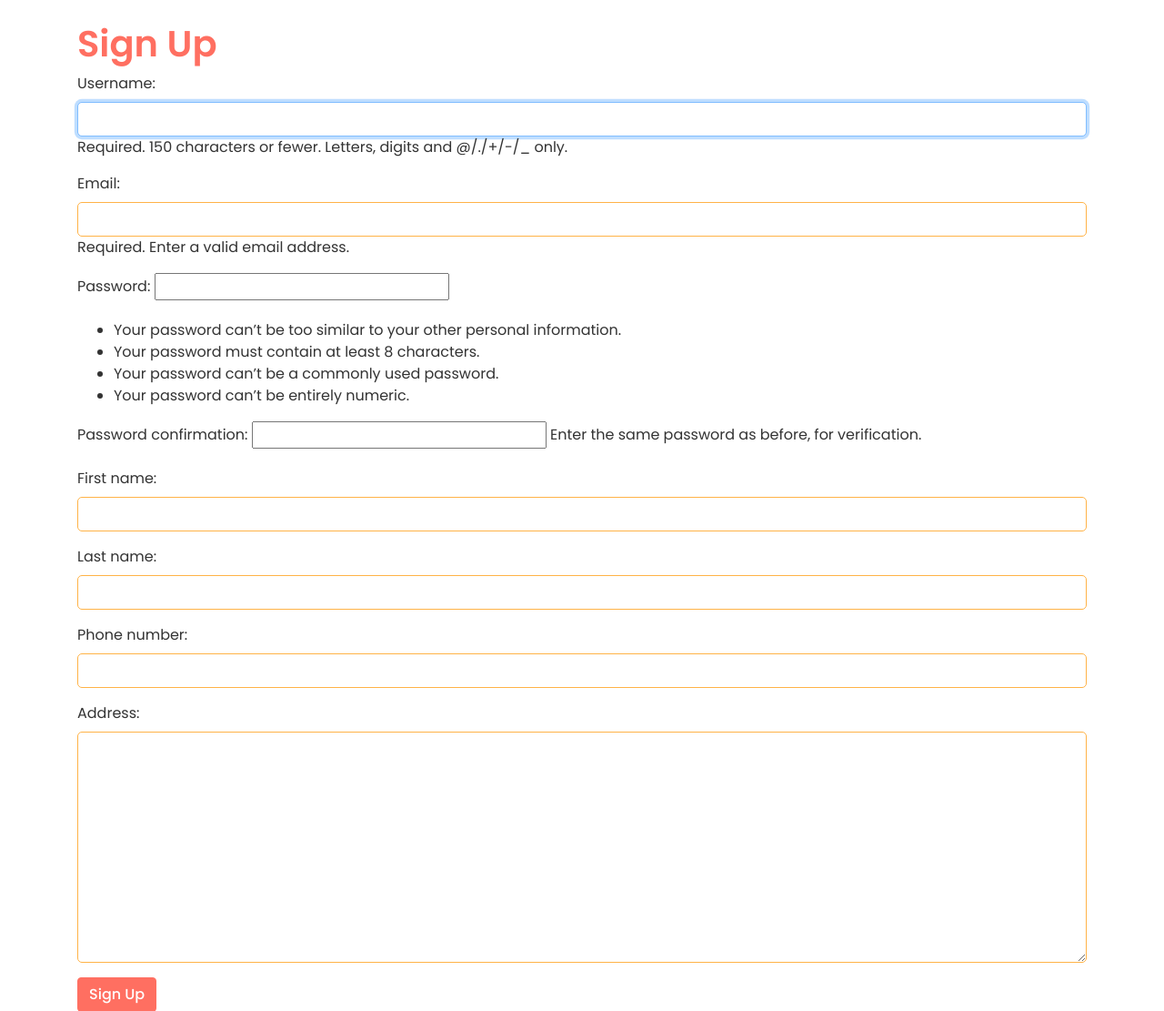
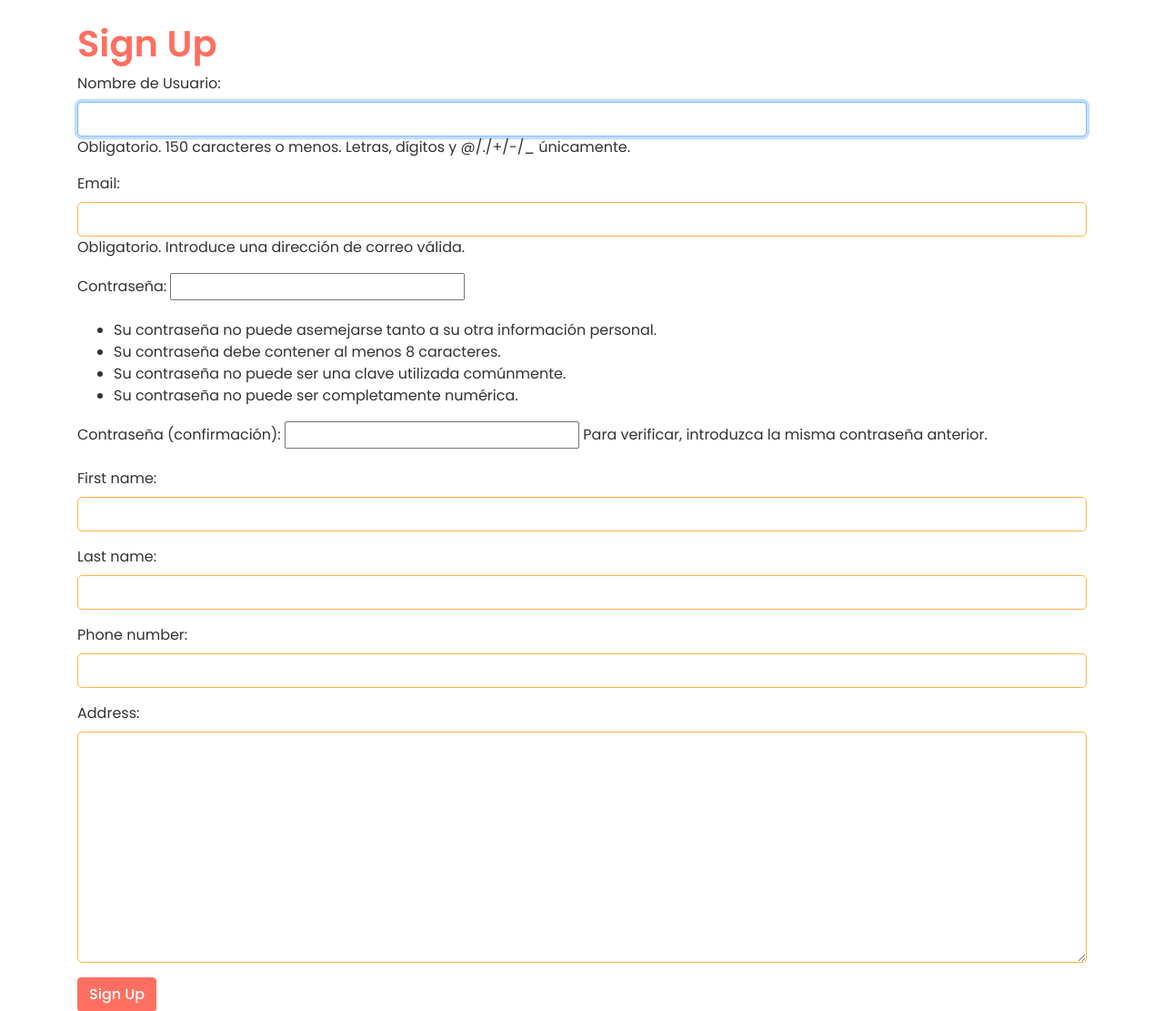
Before and after one commit to javiersilva25/hotelVeranum, a Django app: page /signup/ in a window 1280 px wide. Shown: the part 56-1167 px from the top of the page at 91% size. Run offline with Django 5.2, Linux system fonts and the light colour scheme; some libraries are stand-ins or nearby versions.

Commit message:
A español todo

```diff
--- a/hotel_management/hotel_management/settings.py
+++ b/hotel_management/hotel_management/settings.py
@@ -104,7 +104,7 @@ AUTH_PASSWORD_VALIDATORS = [
 # Internationalization
 # https://docs.djangoproject.com/en/5.0/topics/i18n/
 
-LANGUAGE_CODE = 'en-us'
+LANGUAGE_CODE = 'es'
 
 TIME_ZONE = 'UTC'
 
--- a/hotel_management/reservations/forms.py
+++ b/hotel_management/reservations/forms.py
@@ -1,6 +1,7 @@
 from django import forms
 from django.contrib.auth.forms import UserCreationForm, AuthenticationForm
 from django.contrib.auth.models import User
+from django.utils.translation import gettext as _
 from .models import Guest, Reservation, Room
 
 class GuestForm(forms.ModelForm):
@@ -8,18 +9,40 @@ class GuestForm(forms.ModelForm):
         model = Guest
         fields = ['first_name', 'last_name', 'email', 'phone_number', 'address']
         widgets = {
-            'Nombre': forms.TextInput(attrs={'class': 'form-control'}),
-            'Apellido': forms.TextInput(attrs={'class': 'form-control'}),
-            'Correo': forms.EmailInput(attrs={'class': 'form-control'}),
-            'Telefono': forms.TextInput(attrs={'class': 'form-control'}),
-            'direccion': forms.Textarea(attrs={'class': 'form-control'}),
+            'first_name': forms.TextInput(attrs={'class': 'form-control'}),
+            'last_name': forms.TextInput(attrs={'class': 'form-control'}),
+            'email': forms.EmailInput(attrs={'class': 'form-control'}),
+            'phone_number': forms.TextInput(attrs={'class': 'form-control'}),
+            'address': forms.Textarea(attrs={'class': 'form-control'}),
+        }
+        labels = {
+            'first_name': _('Nombre'),
+            'last_name': _('Apellido'),
+            'email': _('Correo Electrónico'),
+            'phone_number': _('Número de Teléfono'),
+            'address': _('Dirección'),
         }
         help_texts = {
-            'first_name': 'Ingresa tu nombre',
-            'last_name': 'Ingresa tu apellido',
-            'email': 'Ingresa tu correo',
-            'phone_number': 'Ingresa un número de teléfono válido',
-            'address': 'Ingresa tu dirección',
+            'first_name': _('Introduce tu nombre'),
+            'last_name': _('Introduce tu apellido'),
+            'email': _('Introduce tu correo electrónico'),
+            'phone_number': _('Introduce tu número de teléfono'),
+            'address': _('Introduce tu dirección'),
+        }
+        error_messages = {
+            'first_name': {
+                'required': _('Este campo es obligatorio.'),
+            },
+            'last_name': {
+                'required': _('Este campo es obligatorio.'),
+            },
+            'email': {
+                'required': _('Este campo es obligatorio.'),
+                'invalid': _('Introduce una dirección de correo electrónico válida.'),
+            },
+            'phone_number': {
+                'required': _('Este campo es obligatorio.'),
+            },
         }
 
 class ReservationForm(forms.ModelForm):
@@ -31,14 +54,56 @@ class ReservationForm(forms.ModelForm):
             'check_in_date': forms.DateInput(attrs={'class': 'form-control', 'type': 'date'}),
             'check_out_date': forms.DateInput(attrs={'class': 'form-control', 'type': 'date'}),
         }
-        help_texts = {
-            'room': 'Selecciona la pieza',
-            'check_in_date': 'Selecciona fecha de inicio de tu reserva',
-            'check_out_date': 'Selecciona fecha de fin de tu reserva',
+        labels = {
+            'room': _('Habitación'),
+            'check_in_date': _('Fecha de Entrada'),
+            'check_out_date': _('Fecha de Salida'),
+        }
+        error_messages = {
+            'room': {
+                'required': _('Este campo es obligatorio.'),
+            },
+            'check_in_date': {
+                'required': _('Este campo es obligatorio.'),
+            },
+            'check_out_date': {
+                'required': _('Este campo es obligatorio.'),
+            },
+        }
+
+class RoomForm(forms.ModelForm):
+    class Meta:
+        model = Room
+        fields = ['room_number', 'room_type', 'description', 'price_per_night', 'available']
+        widgets = {
+            'room_number': forms.TextInput(attrs={'class': 'form-control'}),
+            'room_type': forms.TextInput(attrs={'class': 'form-control'}),
+            'description': forms.Textarea(attrs={'class': 'form-control'}),
+            'price_per_night': forms.NumberInput(attrs={'class': 'form-control'}),
+            'available': forms.CheckboxInput(attrs={'class': 'form-check-input'}),
+        }
+        labels = {
+            'room_number': _('Número de Habitación'),
+            'room_type': _('Tipo de Habitación'),
+            'description': _('Descripción'),
+            'price_per_night': _('Precio por Noche'),
+            'available': _('Disponible'),
+        }
+        error_messages = {
+            'room_number': {
+                'required': _('Este campo es obligatorio.'),
+            },
+            'room_type': {
+                'required': _('Este campo es obligatorio.'),
+            },
+            'price_per_night': {
+                'required': _('Este campo es obligatorio.'),
+                'invalid': _('Introduce un precio válido.'),
+            },
         }
 
 class SignUpForm(UserCreationForm):
-    email = forms.EmailField(max_length=254, help_text='Required. Enter a valid email address.', widget=forms.EmailInput(attrs={'class': 'form-control'}))
+    email = forms.EmailField(max_length=254, help_text=_('Obligatorio. Introduce una dirección de correo válida.'), widget=forms.EmailInput(attrs={'class': 'form-control'}))
     first_name = forms.CharField(max_length=50, required=True, widget=forms.TextInput(attrs={'class': 'form-control'}))
     last_name = forms.CharField(max_length=50, required=True, widget=forms.TextInput(attrs={'class': 'form-control'}))
     phone_number = forms.CharField(max_length=15, required=True, widget=forms.TextInput(attrs={'class': 'form-control'}))
@@ -52,19 +117,47 @@ class SignUpForm(UserCreationForm):
             'password1': forms.PasswordInput(attrs={'class': 'form-control'}),
             'password2': forms.PasswordInput(attrs={'class': 'form-control'}),
         }
+        labels = {
+            'username': _('Nombre de Usuario'),
+            'password1': _('Contraseña'),
+            'password2': _('Confirmar Contraseña'),
+            'first_name': _('Nombre'),
+            'last_name': _('Apellido'),
+            'phone_number': _('Número de Teléfono'),
+            'address': _('Dirección'),
+        }
+        help_texts = {
+            'username': _('Obligatorio. 150 caracteres o menos. Letras, dígitos y @/./+/-/_ únicamente.'),
+            'password1': _('Tu contraseña debe tener al menos 8 caracteres.'),
+            'password2': _('Introduce la misma contraseña para verificación.'),
+        }
+        error_messages = {
+            'username': {
+                'required': _('Este campo es obligatorio.'),
+            },
+            'password1': {
+                'required': _('Este campo es obligatorio.'),
+                'invalid': _('Introduce una contraseña válida.'),
+            },
+            'password2': {
+                'required': _('Este campo es obligatorio.'),
+                'invalid': _('Las contraseñas no coinciden.'),
+            },
+            'first_name': {
+                'required': _('Este campo es obligatorio.'),
+            },
+            'last_name': {
+                'required': _('Este campo es obligatorio.'),
+            },
+            'email': {
+                'required': _('Este campo es obligatorio.'),
+                'invalid': _('Introduce una dirección de correo electrónico válida.'),
+            },
+            'phone_number': {
+                'required': _('Este campo es obligatorio.'),
+            },
+        }
 
 class LoginForm(AuthenticationForm):
     username = forms.CharField(max_length=254, widget=forms.TextInput(attrs={'autofocus': True, 'class': 'form-control'}))
-    password = forms.CharField(label=("Password"), strip=False, widget=forms.PasswordInput(attrs={'autocomplete': 'current-password', 'class': 'form-control'}))
-
-class RoomForm(forms.ModelForm):
-    class Meta:
-        model = Room
-        fields = ['room_number', 'room_type', 'description', 'price_per_night', 'available']
-        widgets = {
-            'room_number': forms.TextInput(attrs={'class': 'form-control'}),
-            'room_type': forms.TextInput(attrs={'class': 'form-control'}),
-            'description': forms.Textarea(attrs={'class': 'form-control'}),
-            'price_per_night': forms.NumberInput(attrs={'class': 'form-control'}),
-            'available': forms.CheckboxInput(attrs={'class': 'form-check-input'}),
-        }
+    password = forms.CharField(label=_("Contraseña"), strip=False, widget=forms.PasswordInput(attrs={'autocomplete': 'current-password', 'class': 'form-control'}))
--- a/hotel_management/reservations/templates/reservations/base_generic.html
+++ b/hotel_management/reservations/templates/reservations/base_generic.html
@@ -21,23 +21,23 @@
                         {% if user.is_authenticated %}
                             {% if user.is_staff %}
                                 <li class="nav-item">
-                                    <a class="nav-link" href="{% url 'guest_list' %}">Guests</a>
+                                    <a class="nav-link" href="{% url 'guest_list' %}">Huéspedes</a>
                                 </li>
                                 <li class="nav-item">
-                                    <a class="nav-link" href="{% url 'reservation_list' %}">Reservations</a>
+                                    <a class="nav-link" href="{% url 'reservation_list' %}">Reservas</a>
                                 </li>
                                 <li class="nav-item">
-                                    <a class="nav-link" href="{% url 'room_list' %}">Rooms</a>
+                                    <a class="nav-link" href="{% url 'room_list' %}">Habitaciones</a>
                                 </li>
                                 <li class="nav-item">
-                                    <a class="nav-link" href="{% url 'create_room' %}">Create Room</a>
+                                    <a class="nav-link" href="{% url 'create_room' %}">Crear Habitación</a>
                                 </li>
                             {% else %}
                                 <li class="nav-item">
                                     <a class="nav-link" href="{% url 'user_dashboard' %}">Dashboard</a>
                                 </li>
                                 <li class="nav-item">
-                                    <a class="nav-link" href="{% url 'user_reservations' %}">My Reservations</a>
+                                    <a class="nav-link" href="{% url 'user_reservations' %}">Mis Reservas</a>
                                 </li>
                             {% endif %}
                         {% endif %}
--- a/hotel_management/reservations/views.py
+++ b/hotel_management/reservations/views.py
@@ -3,23 +3,31 @@ from django.contrib.auth import login, authenticate
 from django.contrib.auth.forms import AuthenticationForm
 from django.contrib.auth.decorators import login_required, permission_required
 from django.contrib import messages
+from django.utils.translation import gettext as _
 from .models import Guest, Reservation, Room
 from .forms import GuestForm, ReservationForm, RoomForm, SignUpForm
 
 def index(request):
+    """
+    Renderiza la página de inicio.
+    """
     return render(request, 'reservations/index.html')
 
 @login_required
 @permission_required('reservations.add_guest', raise_exception=True)
 def create_guest(request):
+    """
+    Maneja la creación de un nuevo huésped.
+    Solo accesible por usuarios con permisos de administrador.
+    """
     if request.method == 'POST':
         form = GuestForm(request.POST)
         if form.is_valid():
             form.save()
-            messages.success(request, 'Guest created successfully.')
+            messages.success(request, _('Huésped creado con éxito.'))
             return redirect('guest_list')
         else:
-            messages.error(request, 'Please correct the error below.')
+            messages.error(request, _('Por favor, corrige el error a continuación.'))
     else:
         form = GuestForm()
     return render(request, 'reservations/guest_form.html', {'form': form})
@@ -27,26 +35,34 @@ def create_guest(request):
 @login_required
 @permission_required('reservations.view_guest', raise_exception=True)
 def guest_list(request):
+    """
+    Muestra una lista de todos los huéspedes.
+    Solo accesible por usuarios con permisos de administrador.
+    """
     guests = Guest.objects.all()
     return render(request, 'reservations/guest_list.html', {'guests': guests})
 
 @login_required
 def create_reservation(request):
+    """
+    Maneja la creación de una nueva reserva.
+    Asigna el usuario actual como el huésped asociado a la reserva.
+    """
     if request.method == 'POST':
         form = ReservationForm(request.POST)
         if form.is_valid():
             reservation = form.save(commit=False)
             if not hasattr(request.user, 'guest'):
-                messages.error(request, 'You need to create a guest profile first.')
+                messages.error(request, _('Primero necesitas crear un perfil de huésped.'))
                 return redirect('create_guest')
             reservation.guest = request.user.guest  # Asignar el usuario actual como invitado
             room_id = request.POST.get('room')  # Obtener el ID de la habitación seleccionada
             reservation.room = get_object_or_404(Room, id=room_id)  # Asignar la habitación correcta
             reservation.save()
-            messages.success(request, 'Reservation created successfully.')
+            messages.success(request, _('Reserva creada con éxito.'))
             return redirect('user_dashboard')
         else:
-            messages.error(request, 'Please correct the error below.')
+            messages.error(request, _('Por favor, corrige el error a continuación.'))
     else:
         form = ReservationForm()
     return render(request, 'reservations/reservation_form.html', {'form': form})
@@ -54,25 +70,36 @@ def create_reservation(request):
 @login_required
 @permission_required('reservations.view_reservation', raise_exception=True)
 def reservation_list(request):
+    """
+    Muestra una lista de todas las reservas.
+    Solo accesible por usuarios con permisos de administrador.
+    """
     reservations = Reservation.objects.all()
     return render(request, 'reservations/reservation_list.html', {'reservations': reservations})
 
 @login_required
 def user_reservations(request):
+    """
+    Muestra una lista de reservas del usuario actual.
+    """
     reservations = Reservation.objects.filter(guest=request.user.guest)
     return render(request, 'reservations/user_reservations.html', {'reservations': reservations})
 
 @login_required
 @permission_required('reservations.add_room', raise_exception=True)
 def create_room(request):
+    """
+    Maneja la creación de una nueva habitación.
+    Solo accesible por usuarios con permisos de administrador.
+    """
     if request.method == 'POST':
         form = RoomForm(request.POST)
         if form.is_valid():
             form.save()
-            messages.success(request, 'Room created successfully.')
+            messages.success(request, _('Habitación creada con éxito.'))
             return redirect('room_list')
         else:
-            messages.error(request, 'Please correct the error below.')
+            messages.error(request, _('Por favor, corrige el error a continuación.'))
     else:
         form = RoomForm()
     return render(request, 'reservations/room_form.html', {'form': form})
@@ -80,15 +107,21 @@ def create_room(request):
 @login_required
 @permission_required('reservations.view_room', raise_exception=True)
 def room_list(request):
+    """
+    Muestra una lista de todas las habitaciones.
+    Solo accesible por usuarios con permisos de administrador.
+    """
     rooms = Room.objects.all()
     return render(request, 'reservations/room_list.html', {'rooms': rooms})
 
 def signup(request):
+    """
+    Maneja el registro de nuevos usuarios y la creación del perfil de huésped asociado.
+    """
     if request.method == 'POST':
         form = SignUpForm(request.POST)
         if form.is_valid():
             user = form.save()
-            # Crear un Guest asociado al User
             Guest.objects.create(
                 user=user,
                 first_name=form.cleaned_data.get('first_name'),
@@ -101,15 +134,19 @@ def signup(request):
             password = form.cleaned_data.get('password1')
             user = authenticate(username=username, password=password)
             login(request, user)
-            messages.success(request, 'Registration successful.')
+            messages.success(request, _('Registro exitoso.'))
             return redirect('user_dashboard')
         else:
-            messages.error(request, 'Please correct the error below.')
+            messages.error(request, _('Por favor, corrige el error a continuación.'))
     else:
         form = SignUpForm()
     return render(request, 'registration/signup.html', {'form': form})
 
 def login_view(request):
+    """
+    Maneja la autenticación de usuarios.
+    Redirige al tablero de usuario o a la página de inicio dependiendo del rol del usuario.
+    """
     if request.method == 'POST':
         form = AuthenticationForm(request, data=request.POST)
         if form.is_valid():
@@ -123,14 +160,17 @@ def login_view(request):
                 else:
                     return redirect('user_dashboard')
             else:
-                messages.error(request, 'Invalid username or password.')
+                messages.error(request, _('Nombre de usuario o contraseña inválidos.'))
         else:
-            messages.error(request, 'Please correct the error below.')
+            messages.error(request, _('Por favor, corrige el error a continuación.'))
     else:
         form = AuthenticationForm()
     return render(request, 'registration/login.html', {'form': form})
 
 @login_required
 def user_dashboard(request):
+    """
+    Muestra el tablero de usuario con una lista de habitaciones disponibles.
+    """
     rooms = Room.objects.filter(available=True)
     return render(request, 'reservations/user_dashboard.html', {'rooms': rooms})
```
Also changed, not shown: hotel_management/reservations/templates/reservations/reservation_list.html (+5 -5 lines), hotel_management/reservations/templates/reservations/room_list.html (+6 -6 lines), hotel_management/reservations/templates/reservations/user_dashboard.html (+6 -6 lines), hotel_management/reservations/templates/reservations/user_reservations.html (+5 -5 lines), hotel_management/db.sqlite3.
